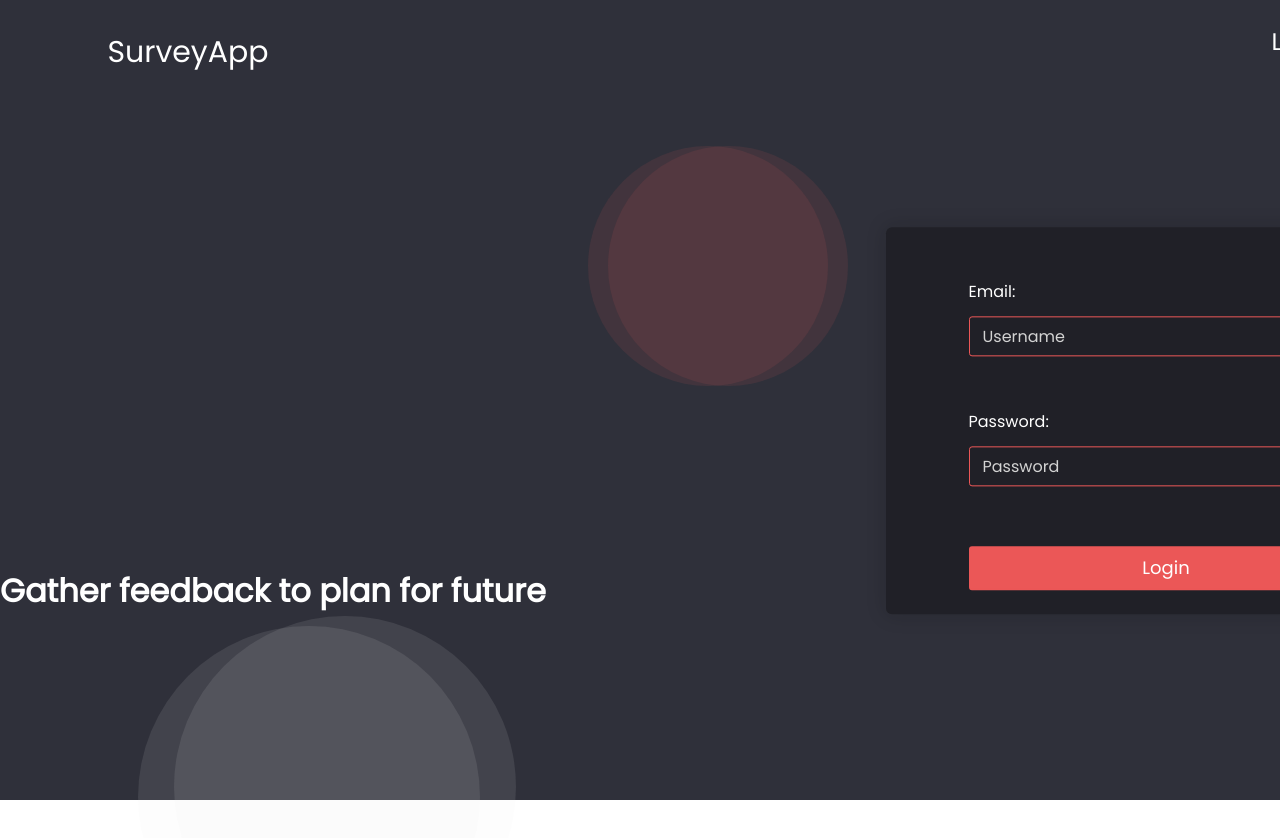
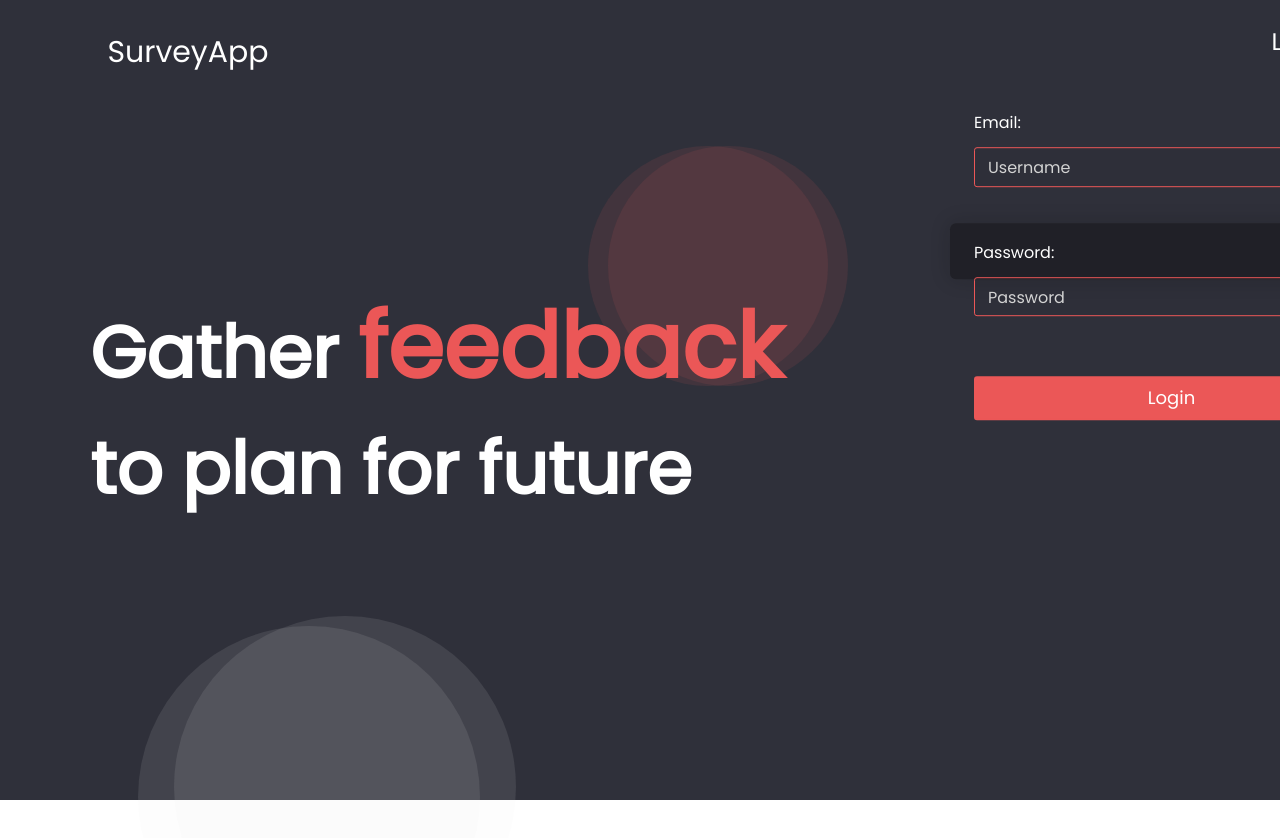
Before and after one commit to LizGlazar/SurveyApp, a React (Create React App) app in the folder frontend/survey-app/: page /login in a window 1280 px wide. Shown: the top 838 px of the page. Built offline with nearby package versions, Linux system fonts and the light colour scheme.

Commit message:
Login page: login box + headline - continued

```diff
--- a/frontend/survey-app/src/Assets/css/loginSty.css
+++ b/frontend/survey-app/src/Assets/css/loginSty.css
@@ -28,35 +28,55 @@
           box-sizing: border-box;
   width: 70%;
   height: 70%;
+  display: -webkit-box;
+  display: -ms-flexbox;
   display: flex;
-  -webkit-box-pack: end;
-      -ms-flex-pack: end;
-          justify-content: flex-end;
-  -ms-flex-pack: distribute;
+  visibility: visible;
+  /*justify-content: flex-end;
     justify-content: space-around;
+    align-items: center;
+    //flex-direction: column;
+    visibility: visible;
+    display: -webkit-box;
+    display: -ms-flexbox;
+    //max-width: 30em;
+    //min-width: 21em;
+    //height: 35px;
+    //-webkit-box-shadow: 0px 0px 20px 0px rgba(15, 15, 15, 0.2);
+    //box-shadow: 0px 0px 20px 0px rgba(15, 15, 15, 0.2);
+    margin-top: 200px;
+    margin-left: 550px;
+    transition: visibility 0.5s ease-out;*/
+}
+
+.child1LoginPageLoginBox {
   -webkit-box-align: center;
       -ms-flex-align: center;
           align-items: center;
   visibility: visible;
   display: -webkit-box;
   display: -ms-flexbox;
-  margin-top: 150px;
-  margin-left: 550px;
+  max-width: 30em;
+  min-width: 21em;
+  height: 80px;
+  margin-top: 200px;
+  margin-left: 950px;
   -webkit-transition: visibility 0.5s ease-out;
   transition: visibility 0.5s ease-out;
 }
 
-.childLoginPage2 {
-  display: -webkit-box;
-  display: -ms-flexbox;
-  display: flex;
-  -webkit-box-align: start;
-      -ms-flex-align: start;
-          align-items: flex-start;
-  text-align: center;
+.child2LoginPageHeadline {
+  -webkit-box-pack: start;
+      -ms-flex-pack: start;
+          justify-content: flex-start;
+  -webkit-box-align: left;
+      -ms-flex-align: left;
+          align-items: left;
+  margin-left: 90px;
+  margin-bottom: 450px;
   font-family: Poppins;
-  font-weight: bold;
-  font-size: xx-large;
+  font-weight: bolder;
+  font-size: 72px;
   color: white;
 }
 
@@ -95,13 +115,9 @@
 }
 
 .box-container {
-  display: flex;
-  -webkit-box-orient: horizontal;
-  -webkit-box-direction: normal;
-      -ms-flex-direction: row;
-          flex-direction: row;
   max-width: 35em;
   min-width: 24em;
+  background-color: black;
   box-shadow: 0px 0px 20px 0px rgba(15, 15, 15, 0.2);
   border-radius: 6px;
   padding: 24px;
@@ -143,6 +159,7 @@
   visibility: visible;
 }
 
+/*//Header
 .header {
     text-align: center;
     padding: 5px;
@@ -151,9 +168,8 @@
     margin-right: 35px;
     font-family: Ozxgen, sans-serif;
     font-size: 22px;
-  border-bottom: 2px solid #EB5757;
-}
-
+    border-bottom: 2px solid $flamingo_theme;
+}*/
 .box {
   display: -webkit-box;
   display: -ms-flexbox;
--- a/frontend/survey-app/src/Assets/css/loginSty.scss
+++ b/frontend/survey-app/src/Assets/css/loginSty.scss
@@ -23,7 +23,8 @@ $flamingo_theme: #EB5757;
     width: 70%;
     height: 70%;
     display: flex;
-    justify-content: flex-end;
+    visibility: visible;
+    /*justify-content: flex-end;
     justify-content: space-around;
     align-items: center;
     //flex-direction: column;
@@ -35,18 +36,41 @@ $flamingo_theme: #EB5757;
     //height: 35px;
     //-webkit-box-shadow: 0px 0px 20px 0px rgba(15, 15, 15, 0.2);
     //box-shadow: 0px 0px 20px 0px rgba(15, 15, 15, 0.2);
-    margin-top: 150px;
+    margin-top: 200px;
     margin-left: 550px;
+    transition: visibility 0.5s ease-out;*/
+}
+
+.child1LoginPageLoginBox {
+    //display: flex;
+    //justify-content: flex-end;
+    //justify-content: space-around;
+    align-items: center;
+    //flex-direction: column;
+    visibility: visible;
+    display: -webkit-box;
+    display: -ms-flexbox;
+    max-width: 30em;
+    min-width: 21em;
+    height: 80px; //TO DO POPRAWIENIA
+    //-webkit-box-shadow: 0px 0px 20px 0px rgba(15, 15, 15, 0.2);
+    //box-shadow: 0px 0px 20px 0px rgba(15, 15, 15, 0.2);
+    margin-top: 200px;
+    margin-left: 950px;
     transition: visibility 0.5s ease-out;
 }
 
-.childLoginPage2 {
-    display: flex;
-    align-items: flex-start;
-    text-align: center;
+.child2LoginPageHeadline {
+    //display: flex;
+    //flex-direction: column;
+    justify-content: flex-start;
+    //justify-content: space-around;
+    align-items: left;
+    margin-left: 90px;
+    margin-bottom: 450px;
     font-family: Poppins;
-    font-weight: bold;
-    font-size: xx-large;
+    font-weight: bolder;
+    font-size: 72px;
     color: white;
 }
 
@@ -82,8 +106,8 @@ $flamingo_theme: #EB5757;
 }
 
 .box-container {
-    display: flex;
-    flex-direction: row;
+    //display: flex;
+    //flex-direction: column;
     max-width: 35em;
     min-width: 24em;
     //background-color: black;
@@ -125,7 +149,7 @@ $flamingo_theme: #EB5757;
     visibility: visible;
 }
 
-//Header
+/*//Header
 .header {
     text-align: center;
     padding: 5px;
@@ -135,12 +159,13 @@ $flamingo_theme: #EB5757;
     font-family: Ozxgen, sans-serif;
     font-size: 22px;
     border-bottom: 2px solid $flamingo_theme;
-}
+}*/
 
 .box {
     display: flex;
     flex-direction: column;
     justify-content: center;
+    //background-color: #202027; //TO USUNĄĆ
 }
 
 .input-group {
--- a/frontend/survey-app/src/components/pages/LogIn.js
+++ b/frontend/survey-app/src/components/pages/LogIn.js
@@ -11,10 +11,10 @@ function LogIn() {
       <p id="landing-page-logo">SurveyApp</p>
       <Nav />
       <Ellipse />
-      <div className="childLoginPage1"><LoginBox /></div>
+      <div className="child1LoginPageLoginBox"><LoginBox /></div>
 
-      <div className="childLoginPage2">
-        <p>Gather feedback to plan for future</p>
+      <div className="child2LoginPageHeadline">
+        <p>Gather <span Style="color: #EB5757; font-size: 90px">feedback</span><br /> to plan for future</p>
       </div>
 
 
```
Also changed, not shown: 1 other file (tests, documents, lock files or other folders). Lines whose indentation alone changed are shown as unchanged.
